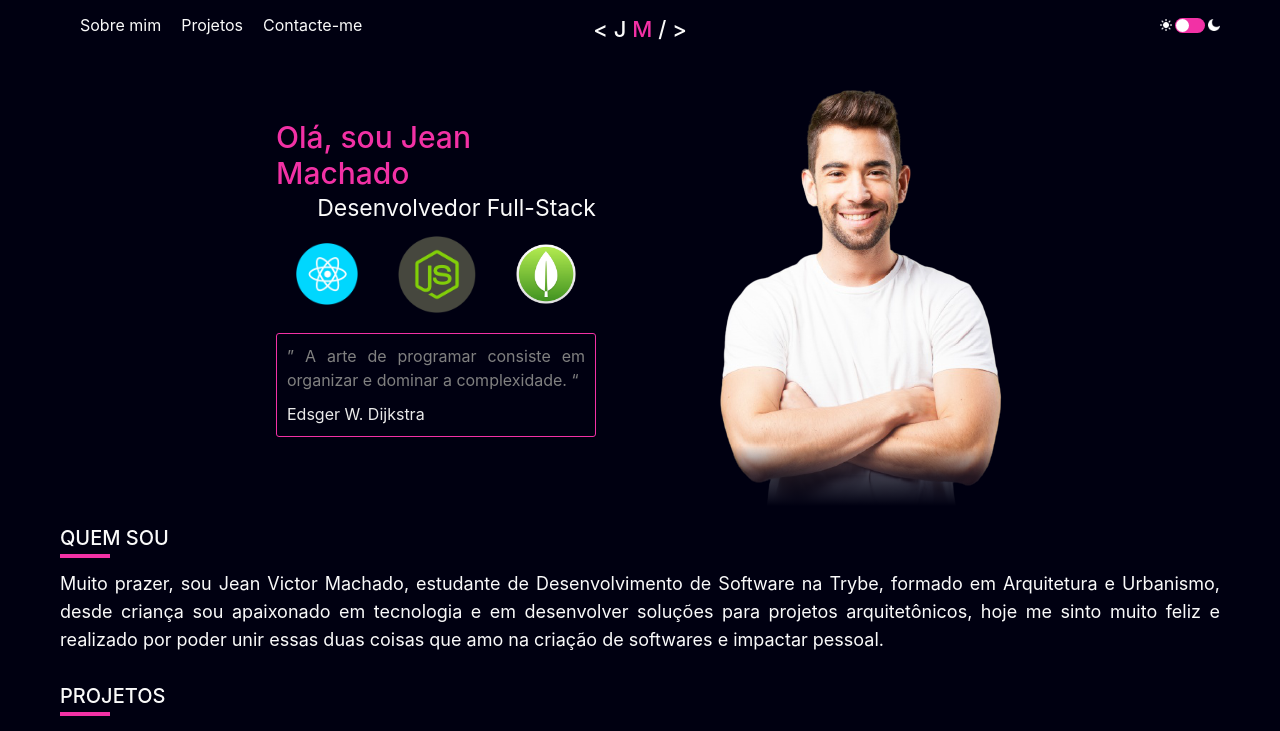
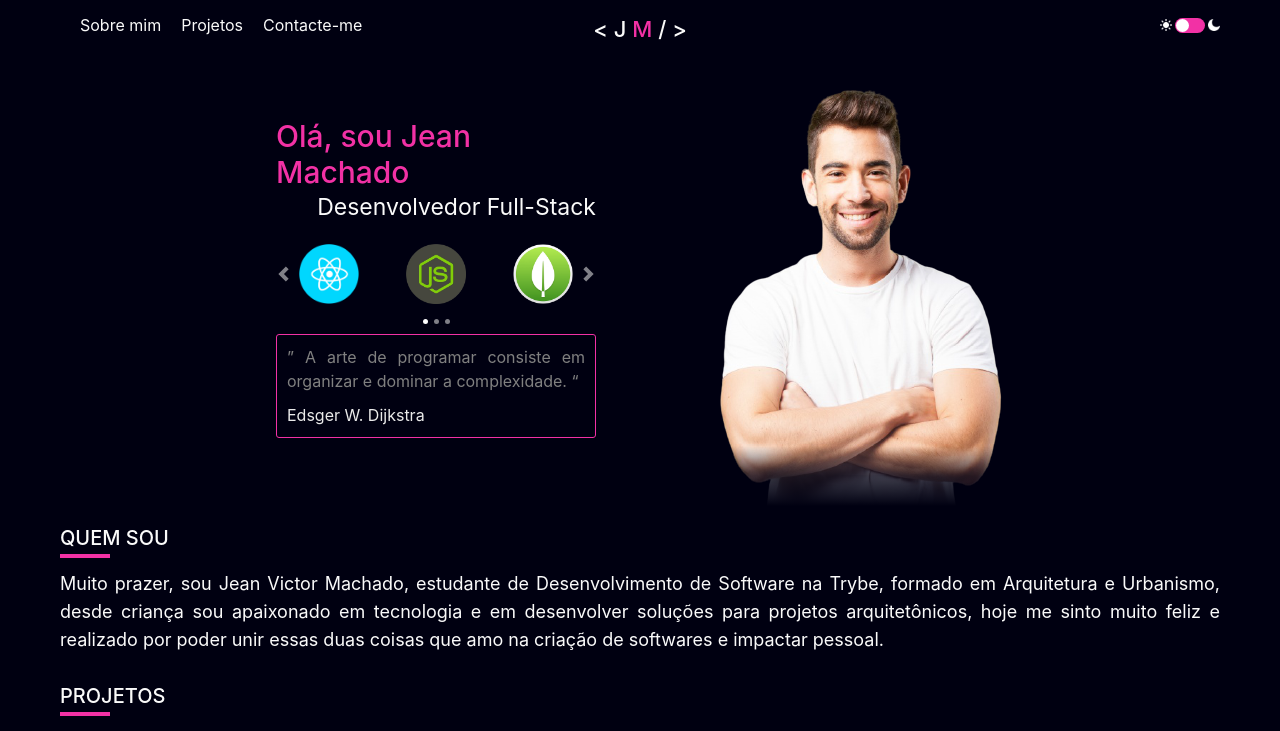
Before and after one commit to JeanVictorMachado/My-Personal-Page, a Next.js app: page / in a window 1280 px wide. Shown: the top 731 px of the page. Built offline with nearby package versions, Linux system fonts and the light colour scheme.

Commit message:
add carousel icons

```diff
--- /dev/null
+++ b/src/components/CarouselInitial/index.tsx
@@ -0,0 +1,85 @@
+import React, { useState } from 'react'
+
+import * as S from './styles'
+
+import {
+  Carousel,
+  CarouselItem,
+  CarouselControl,
+  CarouselIndicators,
+  CarouselCaption
+} from 'reactstrap'
+
+const CarouselInitial = ({ data }: any) => {
+  const [activeIndex, setActiveIndex] = useState(0)
+  const [animating, setAnimating] = useState(false)
+
+  const next = () => {
+    if (animating) return
+    const nextIndex = activeIndex === data.length - 1 ? 0 : activeIndex + 1
+    setActiveIndex(nextIndex)
+  }
+
+  const previous = () => {
+    if (animating) return
+    const nextIndex = activeIndex === 0 ? data.length - 1 : activeIndex - 1
+    setActiveIndex(nextIndex)
+  }
+
+  const goToIndex = (newIndex: React.SetStateAction<number>) => {
+    if (animating) return
+    setActiveIndex(newIndex)
+  }
+
+  const slides = data.map((item) => {
+    return (
+      <CarouselItem
+        className="custom-tag"
+        tag="div"
+        key={item.id}
+        onExiting={() => setAnimating(true)}
+        onExited={() => setAnimating(false)}
+      >
+        <S.Wrapper>
+          <img src={item.img1} alt={item.img1} />
+          <img src={item.img2} alt={item.img2} />
+          <img src={item.img3} alt={item.img3} />
+        </S.Wrapper>
+      </CarouselItem>
+    )
+  })
+
+  return (
+    <S.Indicators>
+      <style>
+        {`.custom-tag {
+              max-width: 100%;
+              height: 100%;
+              background: #000011;
+              //background: red;
+            }`}
+      </style>
+      <Carousel activeIndex={activeIndex} next={next} previous={previous}>
+          <CarouselIndicators
+            items={data}
+            onAnimationStart={data}
+            activeIndex={activeIndex}
+            onClickHandler={goToIndex}
+          />
+          {slides}
+          <CarouselControl
+            direction="prev"
+            directionText="Previous"
+            onClickHandler={previous}
+          />
+          <CarouselControl
+            direction="next"
+            directionText="Next"
+            onClickHandler={next}
+          />
+      </Carousel>
+    </S.Indicators>
+  )
+}
+
+export default CarouselInitial
--- /dev/null
+++ b/src/components/CarouselInitial/styles.ts
@@ -0,0 +1,47 @@
+import styled, { css } from 'styled-components'
+
+export const Wrapper = styled.div`
+  width: 320px;
+  height: 100%;
+
+  padding-top: 2rem;
+  padding-bottom: 3rem;
+
+  display: flex;
+  justify-content: space-around;
+
+  @media (max-width: 750px) {
+    width: 265px;
+  }
+`
+
+export const Indicators = styled.div`
+  ol {
+    margin-bottom: 0;
+  }
+
+  .carousel-indicators li {
+    width: 5px;
+    height: 5px;
+    border-radius: 50%;
+  }
+
+  .carousel-control-next {
+    justify-content: flex-end;
+    bottom: 10px;
+  }
+
+  .carousel-control-prev {
+    justify-content: flex-start;
+    bottom: 10px;
+  }
+
+  .carousel-control-next-icon, .carousel-control-prev-icon {
+    width: 15px;
+  }
+
+  .kVcreX {
+    padding-top: 1rem;
+    padding-bottom: 2rem;
+  }
+`
--- a/src/components/WrapperMyImage/index.tsx
+++ b/src/components/WrapperMyImage/index.tsx
@@ -1,10 +1,30 @@
 import { GlobalContext } from '../../contexts/GlobalContext'
 import { useContext } from 'react'
+
+import CarouselInitial from '../CarouselInitial'
 
 import * as S from './styles'
 
 const WrapperMyImage = () => {
   const { menuIsOpen } = useContext(GlobalContext)
+
+  const data = [
+    {
+      img1: 'img/icon-reactjs.png',
+      img2: 'img/icon-nodejs2.webp',
+      img3: 'img/icon-mongodb.png',
+    },
+    {
+      img3: 'img/icon-mongodb.png',
+      img2: 'img/icon-nodejs2.webp',
+      img1: 'img/icon-reactjs.png',
+    },
+    {
+      img3: 'img/icon-mongodb.png',
+      img2: 'img/icon-nodejs2.webp',
+      img1: 'img/icon-reactjs.png',
+    }
+  ]
 
   return (
     <S.Wrapper menuIsOpen={menuIsOpen}>
@@ -12,9 +32,9 @@ const WrapperMyImage = () => {
         <h2>Olá, sou Jean Machado</h2>
         <p>Desenvolvedor Full-Stack</p>
         <div>
-          <img className="img1" src="img/icon-reactjs.png" alt="" />
-          <img className="img2" src="img/icon-nodejs2.webp" alt="" />
-          <img className="img3" src="img/icon-mongodb.png" alt="" />
+
+          <CarouselInitial data={ data } />
+
         </div>
         <S.ContentQuote>
           <span className="quote">
--- a/src/components/WrapperMyImage/styles.ts
+++ b/src/components/WrapperMyImage/styles.ts
@@ -51,10 +51,10 @@ export const WrapperLeft = styled.div`
       color: ${theme.colors.white};
       font-size: 2.3rem;
       margin: 0;
-      margin-bottom: 1rem;
+      /* margin-bottom: 1rem; */
 
       @media (max-width: 1000px) {
-        margin-bottom: 0.5rem;
+        /* margin-bottom: 0.5rem; */
         font-size: 1.8rem;
       }
 
@@ -68,21 +68,7 @@ export const WrapperLeft = styled.div`
       align-items: center;
       justify-content: space-around;
 
-      .img1 {
-        width: 62px;
-
-        @media (max-width: 1000px) {
-          width: 52px;
-        }
-      }
-      .img2 {
-        width: 78px;
-
-        @media (max-width: 1000px) {
-          width: 67px;
-        }
-      }
-      .img3 {
+      img {
         width: 60px;
 
         @media (max-width: 1000px) {
@@ -99,13 +85,13 @@ export const ContentQuote = styled.section`
     border-radius: 3px;
     padding: 10px;
 
-    margin-top: 2rem;
+    /* margin-top: 2rem; */
 
     display: flex;
     flex-direction: column;
 
     @media (max-width: 1000px) {
-      margin-top: 1rem;
+      /* margin-top: 1rem; */
     }
 
     .quote {
```
Also changed, not shown: public/img/icon-nodejs2.webp.
